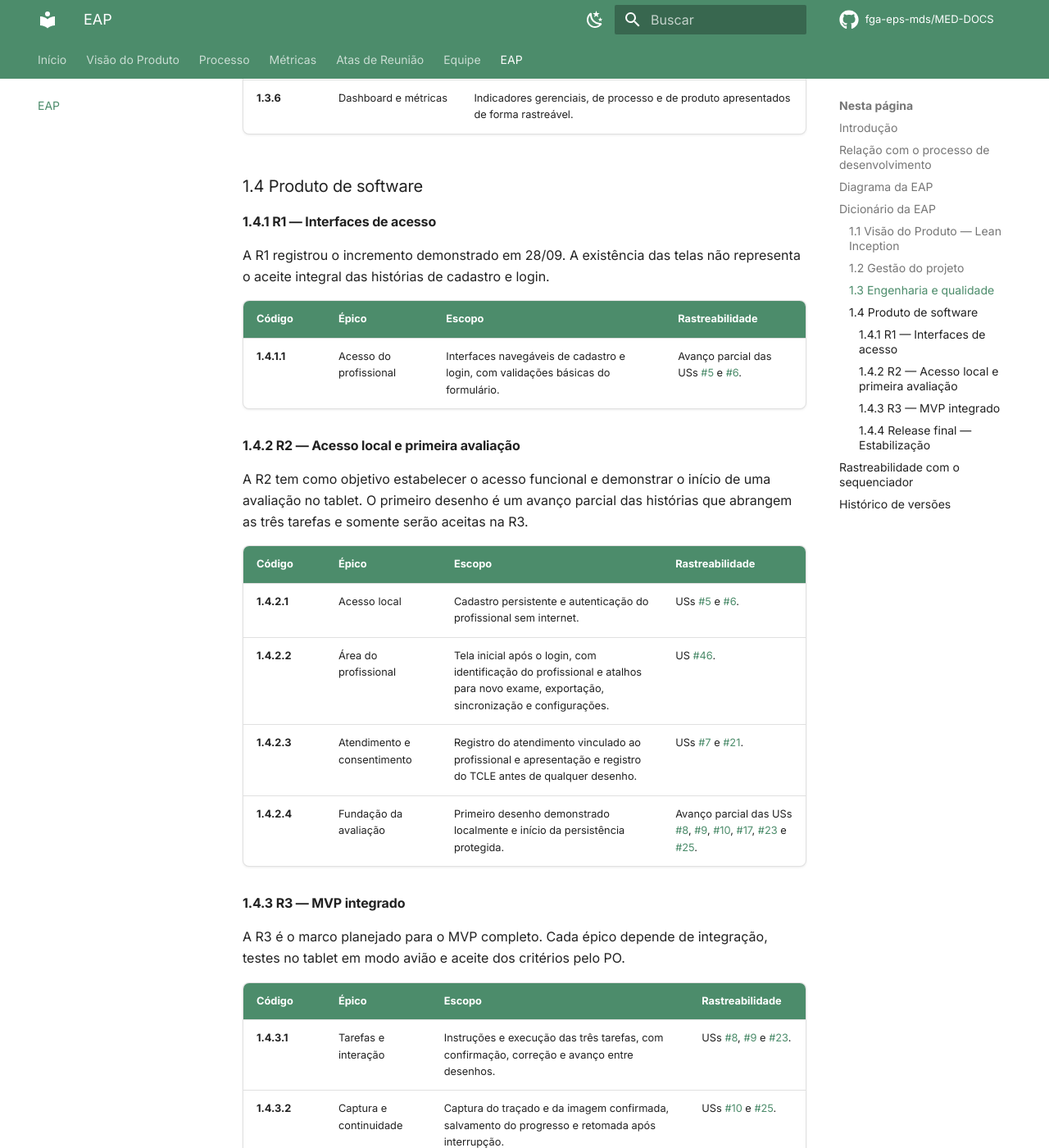
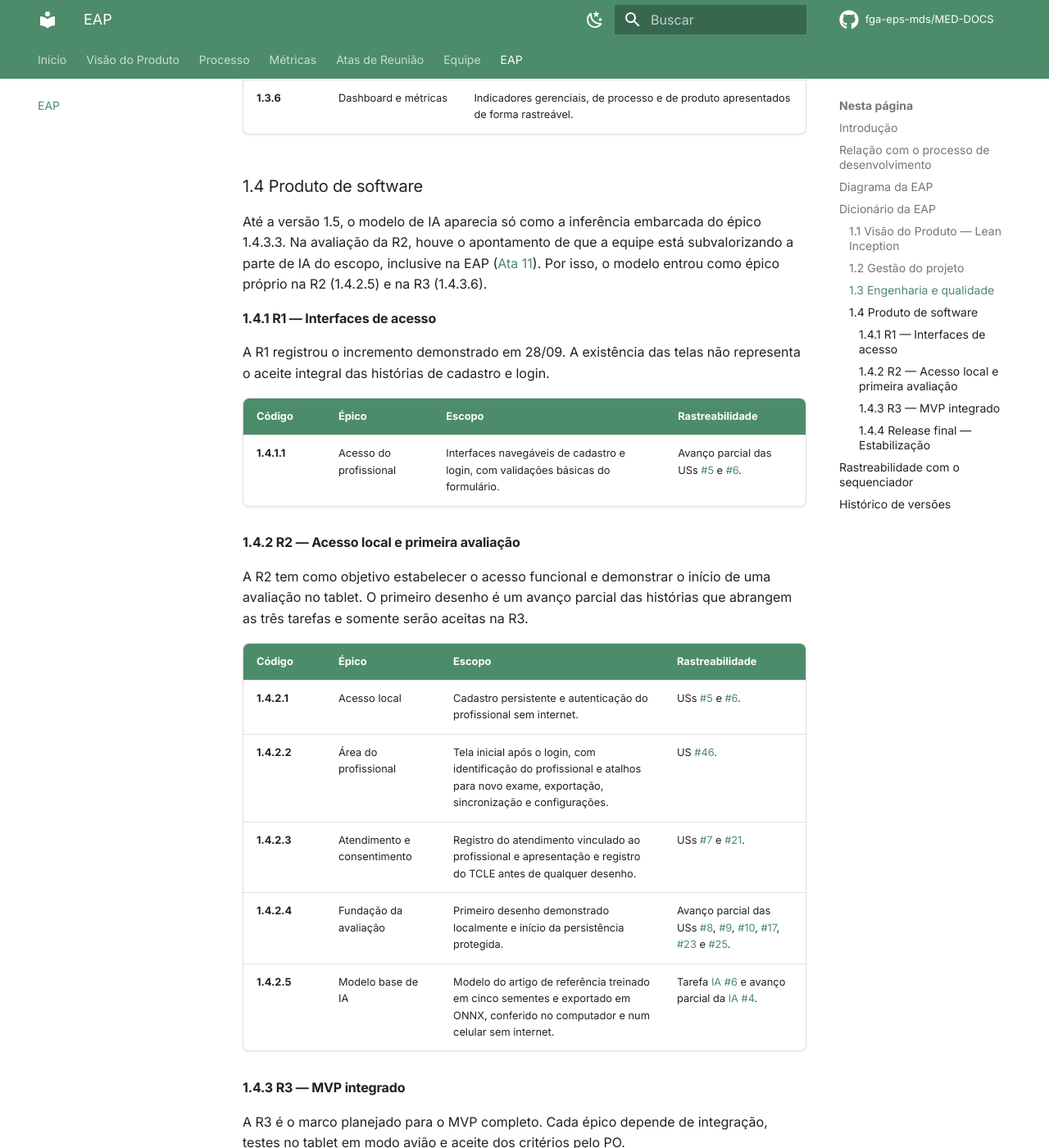
Before and after one commit to apollen27983/UNIEURO_MED-DOCS, an MkDocs documentation site: the page built from docs/EAP.md, in a window 1280 px wide and 1400 px high, scrolled down 3153 px. Shown: the whole window at 82% size. Built offline with MkDocs 1.6.1 and Material for MkDocs 9.7.7, drawn with Linux system fonts in a browser that asks for light colours; comment, search, counter and statistics services are not loaded; some of the changed text lies outside the part shown.

Commit message:
docs(eap): inclui o modelo de IA como épico na R2 e na R3
Na avaliação da R2 (Ata 11) houve o apontamento de que a parte de IA do
escopo estava subvalorizada, inclusive na EAP, onde o modelo aparecia só
como a inferência embarcada do 1.4.3.3.

```diff
--- a/docs/EAP.md
+++ b/docs/EAP.md
@@ -72,6 +72,12 @@ metas futuras não representam funcionalidades concluídas.
 
 ### 1.4 Produto de software
 
+Até a versão 1.5, o modelo de IA aparecia só como a inferência embarcada do
+épico 1.4.3.3. Na avaliação da R2, houve o apontamento de que a equipe está
+subvalorizando a parte de IA do escopo, inclusive na EAP
+([Ata 11](atas-reunioes/Ata-11-EPS-2026-10-30-PO.md)). Por isso, o modelo
+entrou como épico próprio na R2 (1.4.2.5) e na R3 (1.4.3.6).
+
 #### 1.4.1 R1 — Interfaces de acesso
 
 A R1 registrou o incremento demonstrado em 28/09. A existência das telas não
@@ -93,6 +99,7 @@ que abrangem as três tarefas e somente serão aceitas na R3.
 | **1.4.2.2** | Área do profissional | Tela inicial após o login, com identificação do profissional e atalhos para novo exame, exportação, sincronização e configurações. | US [#46](https://github.com/fga-eps-mds/2026.2-UNB-FCTE_UNIEURO_MED-APP/issues/46). |
 | **1.4.2.3** | Atendimento e consentimento | Registro do atendimento vinculado ao profissional e apresentação e registro do TCLE antes de qualquer desenho. | USs [#7](https://github.com/fga-eps-mds/2026.2-UNB-FCTE_UNIEURO_MED-APP/issues/7) e [#21](https://github.com/fga-eps-mds/2026.2-UNB-FCTE_UNIEURO_MED-APP/issues/21). |
 | **1.4.2.4** | Fundação da avaliação | Primeiro desenho demonstrado localmente e início da persistência protegida. | Avanço parcial das USs [#8](https://github.com/fga-eps-mds/2026.2-UNB-FCTE_UNIEURO_MED-APP/issues/8), [#9](https://github.com/fga-eps-mds/2026.2-UNB-FCTE_UNIEURO_MED-APP/issues/9), [#10](https://github.com/fga-eps-mds/2026.2-UNB-FCTE_UNIEURO_MED-APP/issues/10), [#17](https://github.com/fga-eps-mds/2026.2-UNB-FCTE_UNIEURO_MED-APP/issues/17), [#23](https://github.com/fga-eps-mds/2026.2-UNB-FCTE_UNIEURO_MED-APP/issues/23) e [#25](https://github.com/fga-eps-mds/2026.2-UNB-FCTE_UNIEURO_MED-APP/issues/25). |
+| **1.4.2.5** | Modelo base de IA | Modelo do artigo de referência treinado em cinco sementes e exportado em ONNX, conferido no computador e num celular sem internet. | Tarefa [IA #6](https://github.com/fga-eps-mds/2026.2-UNB-FCTE_UNIEURO_MED-IA/issues/6) e avanço parcial da [IA #4](https://github.com/fga-eps-mds/2026.2-UNB-FCTE_UNIEURO_MED-IA/issues/4). |
 
 #### 1.4.3 R3 — MVP integrado
 
@@ -106,6 +113,7 @@ integração, testes no tablet em modo avião e aceite dos critérios pelo PO.
 | **1.4.3.3** | Inferência e resultados | Encerramento sem escore para o paciente, inferência embarcada e resultados explicáveis acessíveis somente ao profissional. | USs [#11](https://github.com/fga-eps-mds/2026.2-UNB-FCTE_UNIEURO_MED-APP/issues/11), [#12](https://github.com/fga-eps-mds/2026.2-UNB-FCTE_UNIEURO_MED-APP/issues/12), [#13](https://github.com/fga-eps-mds/2026.2-UNB-FCTE_UNIEURO_MED-APP/issues/13) e [#14](https://github.com/fga-eps-mds/2026.2-UNB-FCTE_UNIEURO_MED-APP/issues/14). |
 | **1.4.3.4** | Operação protegida | Fluxo integral sem internet, sem envio de dados clínicos e com dados locais cifrados. | USs [#15](https://github.com/fga-eps-mds/2026.2-UNB-FCTE_UNIEURO_MED-APP/issues/15), [#16](https://github.com/fga-eps-mds/2026.2-UNB-FCTE_UNIEURO_MED-APP/issues/16) e [#17](https://github.com/fga-eps-mds/2026.2-UNB-FCTE_UNIEURO_MED-APP/issues/17). |
 | **1.4.3.5** | Exportação local | Geração de XML sob solicitação do profissional, sem transmissão automática. | US [#22](https://github.com/fga-eps-mds/2026.2-UNB-FCTE_UNIEURO_MED-APP/issues/22). |
+| **1.4.3.6** | Modelo de IA de pontuação | Treinos versionados e ligados ao modelo exportado, conjunto de dados avaliado, imagem do aplicativo preparada para o modelo e modelo medido no tablet e validado por faixa de escolaridade. | Tarefas [IA #5](https://github.com/fga-eps-mds/2026.2-UNB-FCTE_UNIEURO_MED-IA/issues/5), [IA #15](https://github.com/fga-eps-mds/2026.2-UNB-FCTE_UNIEURO_MED-IA/issues/15), [IA #21](https://github.com/fga-eps-mds/2026.2-UNB-FCTE_UNIEURO_MED-IA/issues/21), [IA #22](https://github.com/fga-eps-mds/2026.2-UNB-FCTE_UNIEURO_MED-IA/issues/22), [IA #23](https://github.com/fga-eps-mds/2026.2-UNB-FCTE_UNIEURO_MED-IA/issues/23), [IA #24](https://github.com/fga-eps-mds/2026.2-UNB-FCTE_UNIEURO_MED-IA/issues/24) e [IA #25](https://github.com/fga-eps-mds/2026.2-UNB-FCTE_UNIEURO_MED-IA/issues/25). Base para as USs [#12](https://github.com/fga-eps-mds/2026.2-UNB-FCTE_UNIEURO_MED-APP/issues/12) a [#14](https://github.com/fga-eps-mds/2026.2-UNB-FCTE_UNIEURO_MED-APP/issues/14). |
 
 #### 1.4.4 Release final — Estabilização
 
@@ -146,3 +154,4 @@ por isso, não aparece no sequenciador original da Lean Inception.
 | 1.3 | Definição dos pacotes de R1, R2 e R3 com vínculo às USs do APP e ao roadmap. | [Daniel Ferreira Nunes](https://github.com/Mach1r0) | 26/09/2026 | — | — |
 | 1.4 | Reestruturação da EAP por entregas, releases e épicos funcionais, com alinhamento ao sequenciador, backlog e roadmap após a R1. | [Daniel Ferreira Nunes](https://github.com/Mach1r0) | 10/10/2026 | — | — |
 | 1.5 | Ajustes após revisão: elevação da Visão do Produto, separação entre roadmap e cronograma, inclusão da US #46 e correção da rastreabilidade. | [Daniel Ferreira Nunes](https://github.com/Mach1r0) | 12/10/2026 | — | — |
+| 1.6 | Inclusão do modelo de IA como épico próprio na R2 (1.4.2.5) e na R3 (1.4.3.6), após o apontamento da avaliação da R2. | [Artur Mendonça Arruda](https://github.com/ArtyMend07) | 05/11/2026 | — | — |
```
Also changed, not shown: docs/assets/imagens/eap/estrutura-analitica-projeto.svg.
